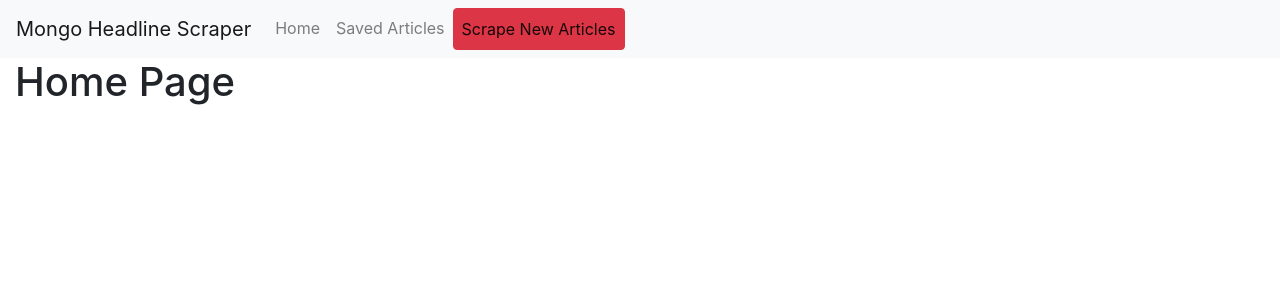
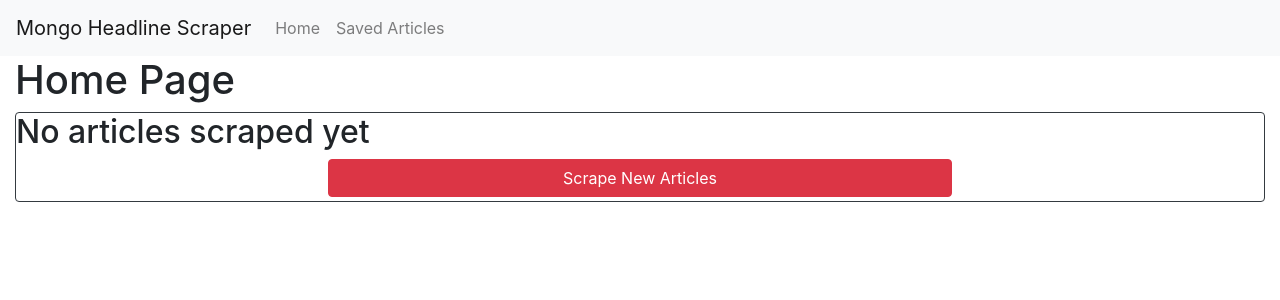
Before and after one commit to BenRGarcia/news-scraper, a Node server app: page / in a window 1280 px wide. Shown: the top 300 px of the page. Run offline with Node 20, Linux system fonts and the light colour scheme; some libraries are stand-ins or nearby versions.

Commit message:
Move 'scrape' button from nav to body

```diff
--- a/views/index.hbs
+++ b/views/index.hbs
@@ -1,5 +1,20 @@
-<h1>Home Page</h1>
+<h1>
+  Home Page
+</h1>
 <div
   id="js-append-articles-scraped"
 >
+  <div
+    class="card pb-1 border-dark"
+  >
+    <h2>
+      No articles scraped yet
+    </h2>
+    <button
+      id="js-scrape-articles"
+      class="btn btn-danger w-50 mx-auto"
+    >
+      Scrape New Articles
+    </button>
+  </div>
 </div>
--- a/views/partials/navigation.hbs
+++ b/views/partials/navigation.hbs
@@ -49,16 +49,6 @@
           Saved Articles
         </a>
       </li>
-      <li
-        class="nav-item active"
-      >
-        <button
-          id="js-scrape-articles"
-          class="nav-link btn btn-danger"
-        >
-          Scrape New Articles
-        </button>
-      </li>
     </ul>
   </div>
 </nav>
```
